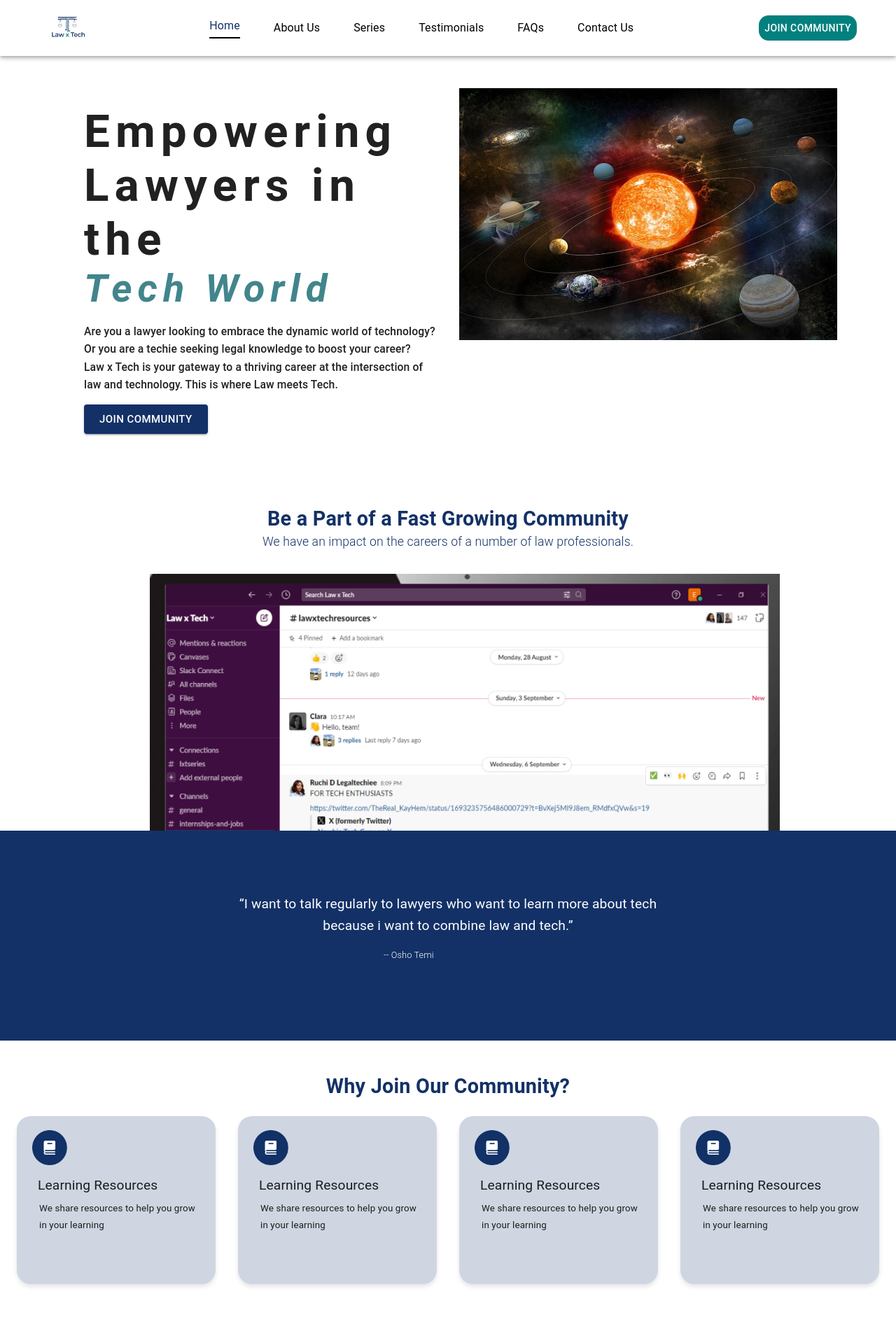
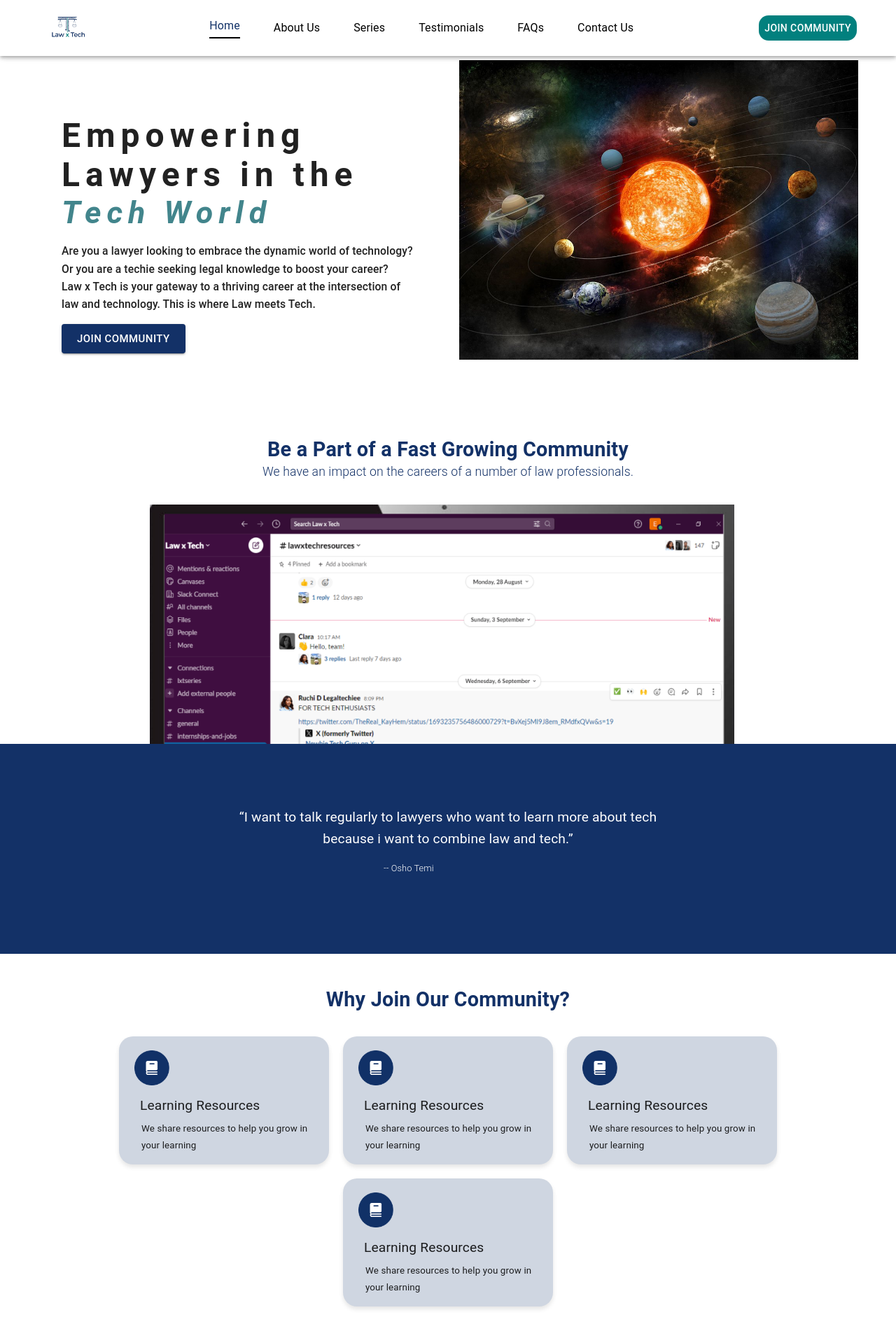
Before and after one commit to LawxTech/LawXTech, a React (Create React App) app: page / in a window 1280 px wide. Shown: the top 1902 px of the page at 70% size. Built offline with nearby package versions, Linux system fonts and the light colour scheme.

Commit message:
Updates for Responsiveness

```diff
--- a/src/App.css
+++ b/src/App.css
@@ -69,6 +69,11 @@
   margin-bottom: 5% !important;
 }
 
+.boxes{
+  display: flex !important;
+  flex-wrap: wrap !important;
+}
+
 #cta{
   padding-left:4rem
 }
@@ -102,3 +107,50 @@
   border-radius: 20px;
   box-shadow: "0px 4px 6px rgba(0, 0, 0, 0.1)"
 }
+
+
+@media (max-width: 1200px) {
+  #leftTitle {
+    margin-left: -14px !important;
+    width: fit-content !important;
+  }
+  .left {
+    width: 80%;
+  }
+  .right {
+    margin-left: -8% !important;
+    margin-top: 12% !important;
+  }
+}
+
+@media (max-width: 767px) {
+  .reverse {
+    display: none !important;
+  }
+
+  .textInBlue {
+    width: fit-content !important;
+  }
+
+  #leftTitle {
+    margin-top: -7% !important;
+  }
+  .left {
+    margin-left: -30% !important;
+    width: 90%;
+  }
+  .right {
+    margin-left: -7% !important;
+    margin-top: 26% !important;
+  }
+  .ad{
+    flex-wrap: wrap !important;
+    flex-direction: column-reverse !important;
+  }
+  .adText{
+    margin-top: -20% !important;
+  }
+  .join{
+    text-align: center;
+  }
+}
--- a/src/components/Home/Banner.tsx
+++ b/src/components/Home/Banner.tsx
@@ -14,16 +14,16 @@ export const Banner = () => {
 
     return(
         <ThemeProvider theme = {theme}>
-            <div className="banner gap">
-                <Container maxWidth="xl" sx={{ display: 'flex', justifyContent:"space-between" }}>
-                    <div>
-                        <Typography variant="h3" letterSpacing={8} fontWeight="bold" sx={{fontSize:"4.1rem"}} pt="4rem" px={4} ml={4} mt={0}>
+            <Box maxWidth="xl" className="banner">
+                <Container maxWidth="xl" sx={{ display: 'flex', justifyContent:"space-between", alignItems:"center" }}>
+                    <Box maxWidth="sm">
+                        <Typography variant="h3" letterSpacing={8} fontWeight="bold" sx={{fontSize:"3rem"}} pt="4rem" px={4} ml={4} mt={0}>
                             Empowering
                             <span>
-                                <Typography variant="h3" letterSpacing={8} fontWeight="bold" sx={{fontSize:"4.1rem"}}>Lawyers in the</Typography>
+                                <Typography variant="h3" letterSpacing={8} fontWeight="bold" sx={{fontSize:"3rem"}}>Lawyers in the</Typography>
                             </span>
                         </Typography>
-                        <Typography variant="h3" letterSpacing={8} color="#42858C" sx={{fontSize:"3.5rem"}}fontWeight="bold" fontStyle="oblique" ml={4} px={4} mb={2}>
+                        <Typography variant="h3" letterSpacing={8} color="#42858C" sx={{fontSize:"2.8rem"}}fontWeight="bold" fontStyle="oblique" ml={4} px={4} mb={2}>
                             Tech World
                         </Typography>
                         <Grid container maxWidth="md">
@@ -36,7 +36,7 @@ export const Banner = () => {
                                         This is where Law meets Tech.
                                     </Typography>
                                 </Box>
-                                <div id="cta">
+                                <Box id="cta">
                                     <Button className="btn"
                                         variant="contained"
                                         size="large"
@@ -44,26 +44,23 @@ export const Banner = () => {
                                     >
                                         Join Community
                                     </Button>
-                                </div>
+                                </Box>
                             </Grid>
                         </Grid>
-                    </div>
-                    <div >
-                        <Grid container maxWidth="sm">
-                            <Grid item>
+                    </Box>
+                    <Box >
+                        <Grid container maxWidth="sm" sx={{ justifyContent:"center", alignItems:"center" }}  className="reverse">
+                            <Grid item maxWidth="sm">
                                 <Box component="img" sx={{marginRight:"40px", paddingRight:"30px"}}
                                     alt="Hero image"
                                     src={ require("../../assets/hero.png")}
-                                    width={570}
-                                    height={360}
-                                    mr={14}
-                                    my={5}
+                                    maxWidth="sm"
                                 />
                             </Grid>
                         </Grid>
-                    </div>
+                    </Box>
                 </Container>
-            </div>
+            </Box>
         </ThemeProvider>
     )
 }
--- a/src/components/Home/Features.tsx
+++ b/src/components/Home/Features.tsx
@@ -14,10 +14,10 @@ interface FeatureBoxProps {
 const FeatureBox: React.FC<FeatureBoxProps> = ({ src, alt, title, description }) => {
   const featureBoxStyle: React.CSSProperties = {
     maxWidth: 300,
-    margin: "auto",
+    maxHeight:900,
+    margin: "10px",
     padding: "16px",
     backgroundColor: "#CFD6E1",
-    height:"30vh",
     cursor: "pointer",
     boxShadow: "0px 4px 6px rgba(0, 0, 0, 0.1)",
     borderRadius: "20px",
@@ -81,7 +81,7 @@ export const Features = () => {
         </Container>
         <section>
         </section>
-        <Container maxWidth="xl" sx={{ display:"flex", justifyContent:"center"}}>
+        <Container maxWidth="xl" sx={{ display:"flex", flexWrap:"wrap", justifyContent:"center"}}>
                     <Box maxWidth="sm">
                       <FeatureBox
                         src={require("../../assets/icons/learning.png")}
@@ -90,7 +90,7 @@ export const Features = () => {
                         description="We share resources to help you grow in your learning"
                       />
                     </Box>
-                    <Box maxWidth="sm" className="gap">
+                    <Box maxWidth="sm">
                       <FeatureBox
                         src={require("../../assets/icons/learning.png")}
                         alt="Feature"
@@ -98,7 +98,7 @@ export const Features = () => {
                         description="We share resources to help you grow in your learning"
                       />
                     </Box>
-                    <Box maxWidth="sm" className="gap">
+                    <Box maxWidth="sm">
                       <FeatureBox
                         src={require("../../assets/icons/learning.png")}
                         alt="Feature"
@@ -106,7 +106,7 @@ export const Features = () => {
                         description="We share resources to help you grow in your learning"
                       />
                     </Box>
-                    <Box maxWidth="sm" className="gap">
+                    <Box maxWidth="sm">
                       <FeatureBox
                         src={require("../../assets/icons/learning.png")}
                         alt="Feature"
@@ -115,42 +115,6 @@ export const Features = () => {
                       />
                     </Box>
                 </Container>
-        {/* <Grid container maxWidth="md">
-          <Grid item>
-            <div>
-              <FeatureBox
-                src={require("../../assets/icons/learning.png")}
-                alt="Feature"
-                title="Learning Resources"
-                description="We share resources to help you grow in your learning"
-              />
-            </div>
-          </Grid>
-          <Grid item maxWidth="md">
-            <FeatureBox
-              src={require("../../assets/icons/webinar.png")}
-              alt="Feature"
-              title="Webinars/Workshop"
-              description="We share resources to help you grow in your learning"
-            />
-          </Grid>
-          <Grid item maxWidth="md">
-            <FeatureBox
-              src={require("../../assets/icons/mentorship.png")}
-              alt="Feature"
-              title="Mentorship"
-              description="We share resources to help you grow in your learning"
-            />
-          </Grid>
-          <Grid item maxWidth="md">
-            <FeatureBox
-              src={require("../../assets/icons/internship.png")}
-              alt="Feature"
-              title="Internship"
-              description="We share resources to help you grow in your learning"
-            />
-          </Grid>
-        </Grid> */}
       </div>
     </>
   );
--- a/src/components/Home/Intro.tsx
+++ b/src/components/Home/Intro.tsx
@@ -1,4 +1,8 @@
 import { Typography, Grid, Box, Container } from "@mui/material";
+import PropTypes from "prop-types";
+import { withStyles } from "@mui/material";
+// import GridList from "@mui/core/GridList";
+// import GridListTile from "@mui/core/GridListTile";
 import "../.../../../App.css"
 
 export const Intro = () => {
@@ -12,16 +16,17 @@ export const Intro = () => {
                     <Typography variant="h6" align="center" color="#133167" sx={{fontSize:"1.1rem"}} fontWeight="light" paragraph>
                         We have an impact on the careers of a number of law professionals.
                     </Typography>
-                    <Grid container maxWidth="l" spacing={2}>
+                    <Grid container maxWidth="xl" spacing={2} sx={{ justifyContent:"center", alignItems:"center" }}>
                         <Grid item marginTop={2}>
                             <Box component="img" maxWidth="md"
                                 alt="Hero image"
+                                width="98%"
                                 src={ require("../../assets/slack.png")}
                             />
                         </Grid>
                     </Grid>
                 </Container>
-                <Box maxWidth="xl" className="btn spacer" marginTop="-12.4%" height={300}>
+                <Box maxWidth="xl" className="btn spacer" marginTop="-11.4%" height={300}>
                     <Box maxWidth="sm" alignContent="center" className="mid">
                         <Typography  variant="h6"  align="center" color="#ffffff" sx={{fontSize:"1.2rem"}} fontWeight="normal" marginX="auto" paragraph>
                             “I want to talk regularly to lawyers who want to learn more
--- a/src/components/Home/MeetTeam.tsx
+++ b/src/components/Home/MeetTeam.tsx
@@ -5,11 +5,11 @@ import "../.../../../App.css";
 export const MeetTeam = () => {
     return(
         <>
-            <div>
+            <Box maxWidth="l">
                 <Typography  variant="h4" color="#133167" align="center" sx={{fontSize:"1.8rem", marginTop:"4%", marginBottom:"4%"}}  marginTop={2} fontWeight="bold" marginX="auto" gutterBottom>
                     Meet the Team
                 </Typography>
-                <Container maxWidth="xl" sx={{ display:"flex", justifyContent:"center"}}>
+                <Container maxWidth="xl" sx={{ display:"flex", flexWrap:"wrap", justifyContent:"center"}}>
                     <Box maxWidth="sm">
                         <img src={require("../../assets/team/1.png")} alt="Team member"/>
                         <Typography variant="h6" sx={{fontSize:".9rem"}} fontWeight="light" id="cta" paragraph>
@@ -47,7 +47,7 @@ export const MeetTeam = () => {
                         </Typography>
                     </Box>
                 </Container>
-            </div>
+            </Box>
         </>
     )
 }
```
Also changed, not shown: src/components/Home/Events.tsx (+6 -6 lines), src/components/Home/SpeakerAd.tsx (+4 -4 lines), src/components/Home/Testimonials.tsx (+25 -17 lines).
